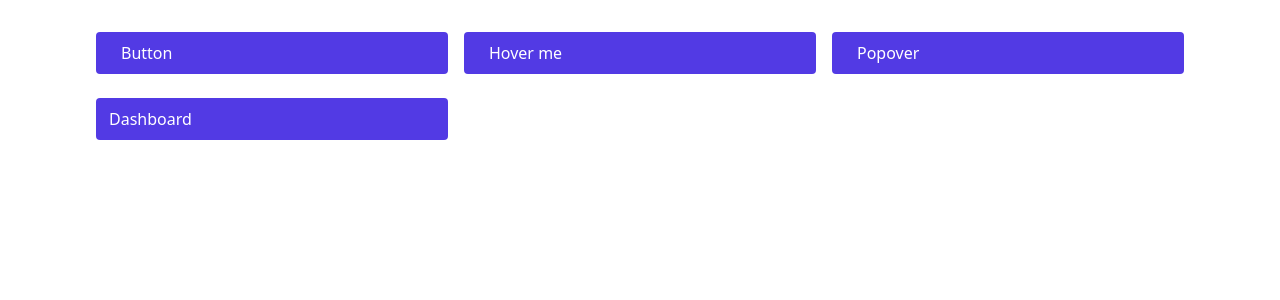
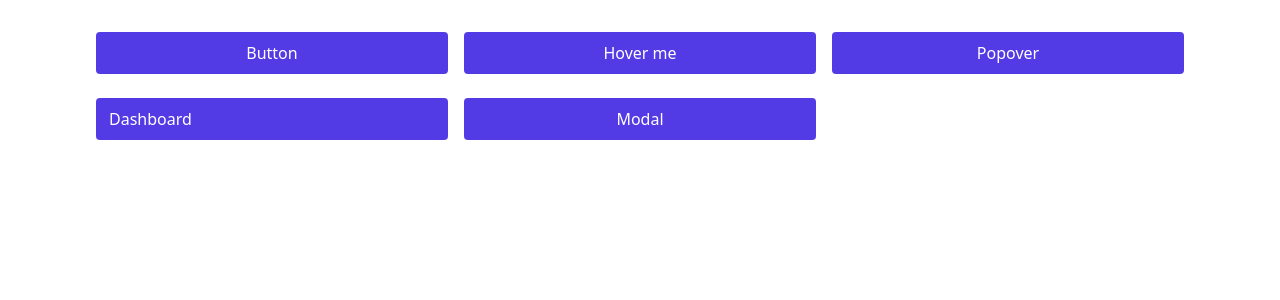
Before and after one commit to SherazJutt/veloce-vue, a Vue app: page / in a window 1280 px wide. Shown: the top 300 px of the page. Built offline with nearby package versions, Linux system fonts and the light colour scheme; some icons are missing.

Commit message:
modal added

```diff
--- a/src/components/ui/Button.vue
+++ b/src/components/ui/Button.vue
@@ -20,13 +20,14 @@ import { computed } from "vue";
 import { Icon } from "@iconify/vue";
 
 const props = defineProps({
-	label: { type: String, default: "Button" },
+	label: { type: String, default: "" },
 	loading: { type: Boolean, default: false },
 	disabled: { type: Boolean, default: false },
 	variant: { type: String as () => "outlined" | "text" | "ghost" | "solid", default: "solid" },
 	icon: { type: String, default: "" }, // Iconify icon name
 	iconClass: { type: String, default: "" },
 	iconPosition: { type: String as () => "left" | "right", default: "right" }, // Position of the icon
+	circle: { type: Boolean, default: false },
 });
 
 const buttonClasses = computed(() => {
@@ -44,10 +45,10 @@ const buttonClasses = computed(() => {
 </script>
 
 <template>
-	<button type="button" :disabled="disabled || loading" :class="buttonClasses" class="flex cursor-pointer items-center justify-center gap-2 rounded border border-transparent px-6 py-2 transition duration-200 disabled:cursor-not-allowed disabled:opacity-50">
-		<div class="flex w-full items-center justify-between gap-2">
+	<button type="button" :disabled="disabled || loading" :class="[buttonClasses, { 'rounded-full': circle }]" class="flex cursor-pointer items-center justify-center gap-2 rounded border border-transparent px-6 py-2 transition duration-200 disabled:cursor-not-allowed disabled:opacity-50">
+		<div :class="{ 'justify-center': !icon }" class="flex w-full items-center justify-between gap-2">
 			<!-- Label -->
-			<span :class="{ 'order-2': iconPosition === 'left' }">{{ label }}</span>
+			<span v-if="label" :class="{ 'order-2': iconPosition === 'left' }">{{ label }}</span>
 			<!-- Icon -->
 			<Icon v-if="icon && !loading" :icon="icon" :class="iconClass" class="text-xl duration-200" />
 		</div>
--- /dev/null
+++ b/src/components/ui/Modal.vue
@@ -0,0 +1,27 @@
+<script setup lang="ts">
+import { ref } from "vue";
+import Button from "./Button.vue";
+
+const show = ref(false);
+</script>
+
+<template>
+	<div class="w-full" @click="show = true">
+		<slot />
+	</div>
+	<!-- Modal backdrop -->
+	<div v-if="show" class="fixed top-0 left-0 z-20 flex h-screen w-screen items-center justify-center backdrop-blur-[2px]" aria-labelledby="header-3a content-3a" aria-modal="true" tabindex="-1" role="dialog">
+		<!-- Modal -->
+		<div class="max-h-[90vh] max-w-[600px] overflow-hidden rounded border border-gray-200 bg-white p-4 text-slate-500 shadow-xl shadow-slate-700/10" role="document">
+			<!-- Modal header -->
+			<header class="flex items-center gap-4">
+				<h3 class="text-primary flex-1 text-xl font-medium">Modal title</h3>
+				<Button icon="material-symbols:close-rounded" class="!p-1" variant="ghost" circle @click="show = false" />
+			</header>
+			<!-- Modal body -->
+			<div class="mt-4 flex-1 overflow-auto">
+				<p>Lorem ipsum dolor sit amet consectetur adipisicing elit. Quidem unde deleniti a neque. Id repellat autem culpa provident quam quod minima porro reiciendis et sit. Quaerat hic cum maiores accusamus!</p>
+			</div>
+		</div>
+	</div>
+</template>
--- a/src/pages/index.vue
+++ b/src/pages/index.vue
@@ -4,6 +4,7 @@ import Button from "../components/ui/Button.vue";
 import Popover from "../components/ui/Popover.vue";
 import Select from "../components/ui/Select.vue";
 import Tooltip from "../components/ui/Tooltip.vue";
+import Modal from "../components/ui/Modal.vue";
 
 const selected = ref("Dashboard");
 </script>
@@ -31,6 +32,9 @@ const selected = ref("Dashboard");
 		</div>
 		<div class="mt-6 grid grid-cols-3 gap-4">
 			<Select v-model="selected" :options="['Dashboard', 'Analytics', 'Settings', 'Profile']" />
+			<Modal>
+				<Button class="w-full" label="Modal" />
+			</Modal>
 		</div>
 	</div>
 </template>
```
